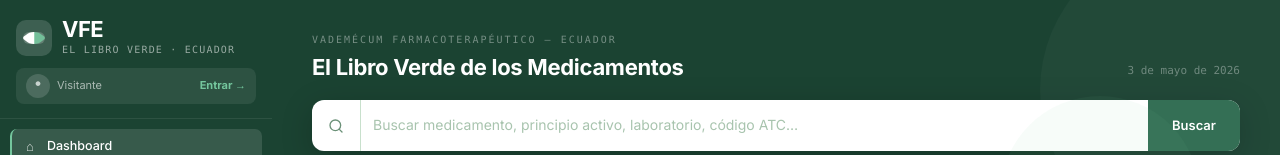
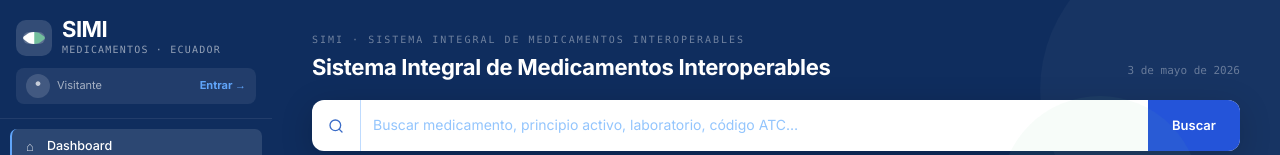
Before and after one commit to luisalvarado8507-gif/vfe-next, a Next.js app: page /dashboard in a window 1280 px wide. Shown: the top 155 px of the page. Built offline with nearby package versions, Linux system fonts and the light colour scheme; no server answers.

Commit message:
rebrand: VFE → SIMI con paleta azul marino institucional

```diff
--- a/app/dashboard/page.tsx
+++ b/app/dashboard/page.tsx
@@ -113,10 +113,10 @@ export default function Dashboard() {
           <div style={{ display: 'flex', alignItems: 'flex-end', justifyContent: 'space-between', marginBottom: '20px' }}>
             <div>
               <div style={{ fontSize: '10px', fontFamily: 'var(--mono)', color: 'rgba(255,255,255,.4)', letterSpacing: '2px', marginBottom: '6px' }}>
-                VADEMÉCUM FARMACOTERAPÉUTICO — ECUADOR
+                SIMI · SISTEMA INTEGRAL DE MEDICAMENTOS INTEROPERABLES
               </div>
               <h1 style={{ fontSize: '22px', fontWeight: 700, color: '#fff', letterSpacing: '-0.3px', lineHeight: 1.2 }}>
-                El Libro Verde de los Medicamentos
+                Sistema Integral de Medicamentos Interoperables
               </h1>
             </div>
             <div style={{ fontSize: '11px', color: 'rgba(255,255,255,.35)', fontFamily: 'var(--mono)', textAlign: 'right', lineHeight: 1.8 }}>
--- a/app/globals.css
+++ b/app/globals.css
@@ -9,31 +9,31 @@
 
 :root {
   /* ── Colores primarios institucionales ── */
-  --green:       #2D6A4F;   /* verde institucional (era #3DDB18) */
-  --green-dark:  #1B4332;   /* verde oscuro — sidebar, headers */
-  --green-mid:   #40916C;   /* verde medio — hover, accents */
-  --green-light: #74C69D;   /* verde claro — borders, chips */
-  --green-pale:  #D8F3DC;   /* verde pálido — backgrounds */
+  --green:       #1D4ED8;   /* verde institucional (era #3DDB18) */
+  --green-dark: #0F2D5E;   /* verde oscuro — sidebar, headers */
+  --green-mid:   #2563EB;   /* verde medio — hover, accents */
+  --green-light: #60A5FA;   /* verde claro — borders, chips */
+  --green-pale:  #DBEAFE;   /* verde pálido — backgrounds */
 
   /* ── Alias legacy (compatibilidad con código existente) ── */
-  --gd:   #2D6A4F;
-  --gdp:  #1B4332;
+  --gd:          #1D4ED8;
+  --gdp:         #0F2D5E;
 
   /* ── Fondos ── */
-  --bg:   #F4F7F5;          /* fondo página */
+  --bg:          #F0F4FF;          /* fondo página */
   --bg2:  #FFFFFF;          /* fondo tarjetas */
-  --bg3:  #EBF5EE;          /* fondo secundario, hover rows */
-  --bg4:  #F0F7F2;          /* fondo terciario */
+  --bg3:         #EFF6FF;          /* fondo secundario, hover rows */
+  --bg4:         #DBEAFE;          /* fondo terciario */
 
   /* ── Bordes ── */
-  --bdr:  #C8E0CC;
-  --bdr2: #A3CCAA;
+  --bdr:         #BFDBFE;
+  --bdr2:        #93C5FD;
 
   /* ── Texto ── */
-  --tx:   #1C2B22;          /* texto primario (oscuro, no negro puro) */
-  --tx2:  #3A5C46;          /* texto secundario */
-  --tx3:  #6B9178;          /* texto terciario */
-  --tx4:  #A8C4AE;          /* texto cuaternario / placeholder */
+  --tx:          #0F172A;          /* texto primario (oscuro, no negro puro) */
+  --tx2:         #1E3A6E;          /* texto secundario */
+  --tx3:         #3B6CC7;          /* texto terciario */
+  --tx4:         #93C5FD;          /* texto cuaternario / placeholder */
 
   /* ── Semánticos ── */
   --amber:    #B45309;
--- a/app/layout.tsx
+++ b/app/layout.tsx
@@ -6,7 +6,7 @@ import { AuthProvider } from '@/lib/auth-context';
 const inter = Inter({ subsets: ['latin'] });
 
 export const metadata: Metadata = {
-  title: 'VFE — El Libro Verde de los Medicamentos',
+  title: 'SIMI — Sistema Integral de Medicamentos Interoperables',
   description: 'Base de datos de medicamentos de referencia para Ecuador',
 };
 
--- a/components/layout/Sidebar.tsx
+++ b/components/layout/Sidebar.tsx
@@ -63,9 +63,9 @@ export default function Sidebar() {
             </svg>
           </div>
           <div>
-            <div style={{ fontWeight: 700, fontSize: '22px', color: '#fff', letterSpacing: '-0.5px', lineHeight: 1 }}>VFE</div>
+            <div style={{ fontWeight: 700, fontSize: "22px", color: "#fff", letterSpacing: "-0.5px", lineHeight: 1 }}>SIMI</div>
             <div style={{ fontSize: '10px', fontWeight: 500, color: 'rgba(255,255,255,.55)', marginTop: '2px', fontFamily: 'var(--mono)', letterSpacing: '1.2px' }}>
-              EL LIBRO VERDE · ECUADOR
+              MEDICAMENTOS · ECUADOR
             </div>
           </div>
         </div>
```
Also changed, not shown: 1 other file (tests, documents, lock files or other folders).
